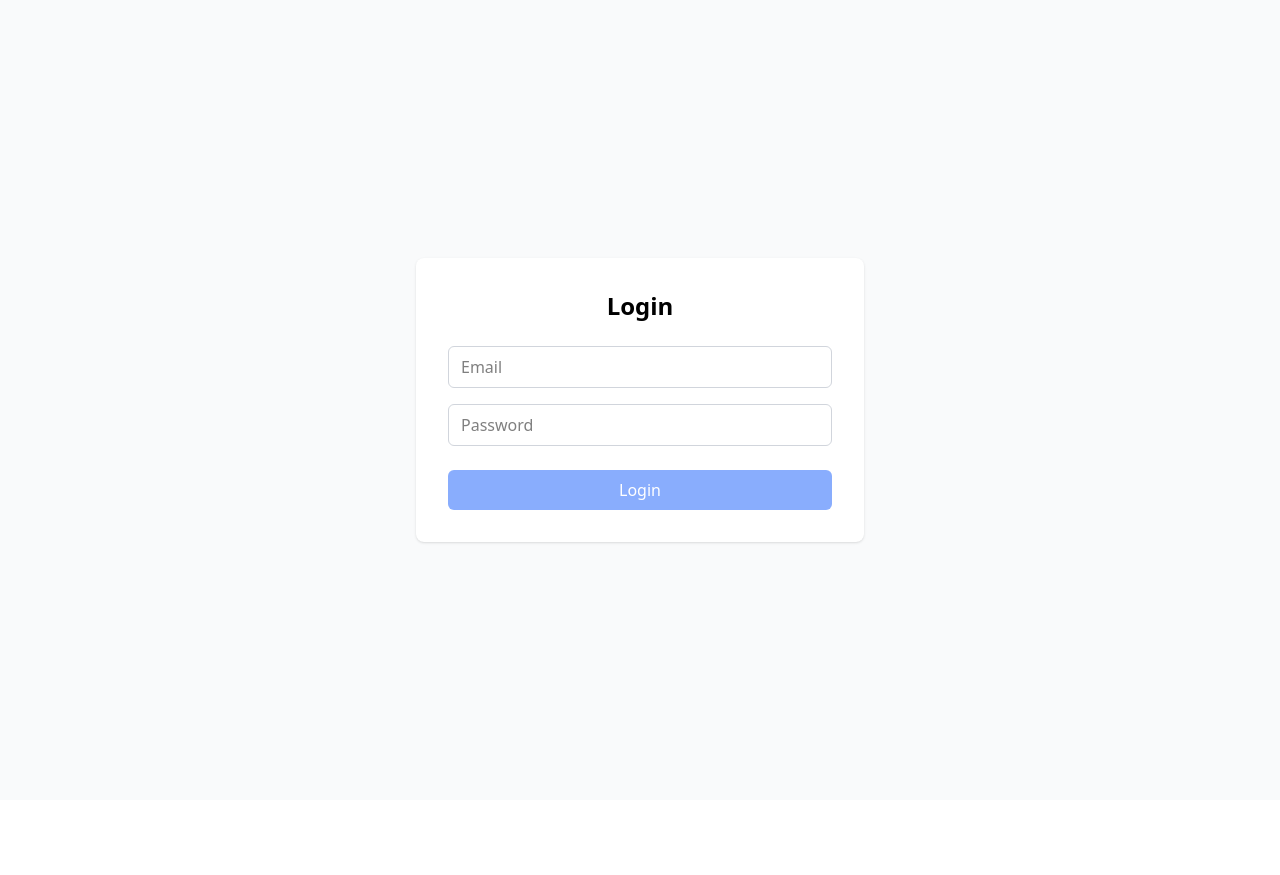
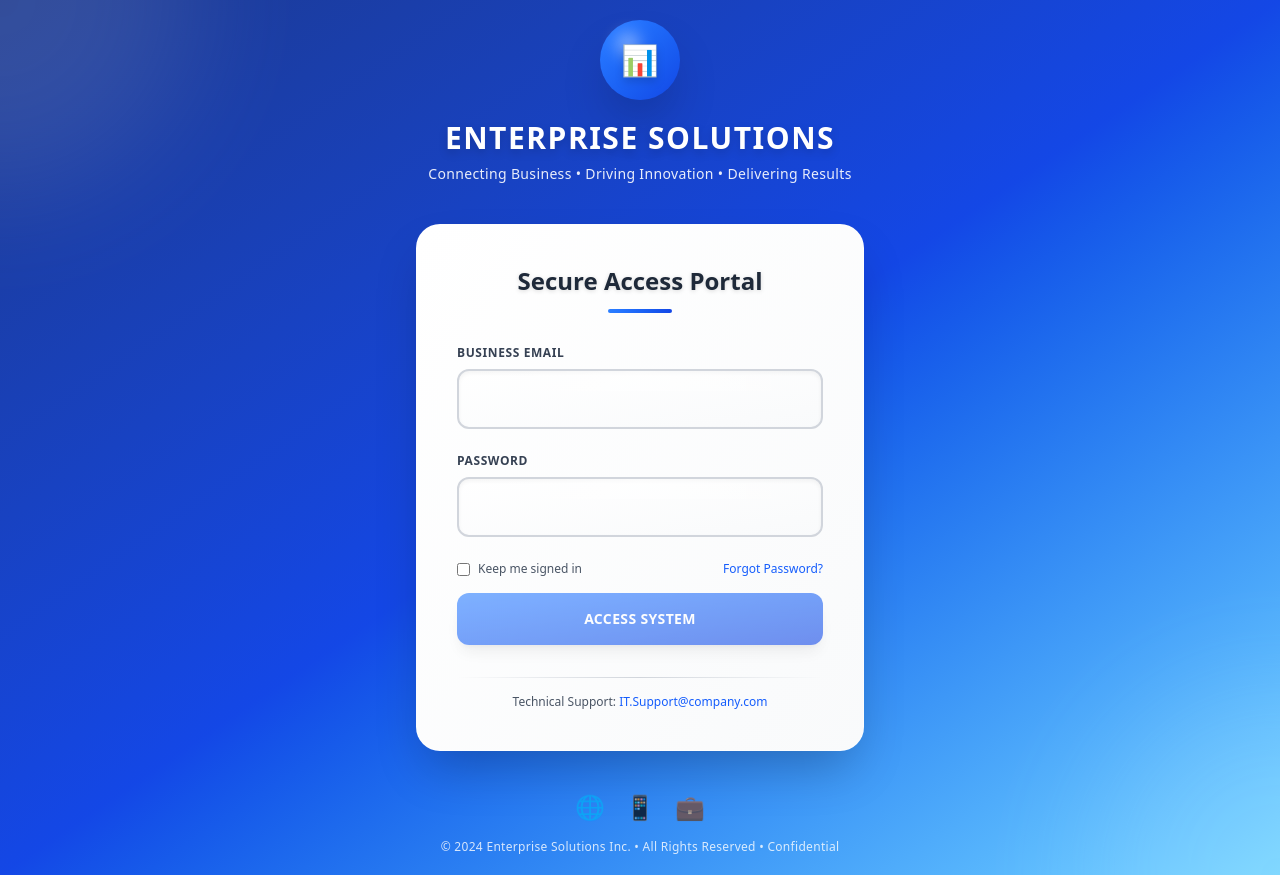
Before and after one commit to CoreDX1/File-Explorer-2, an Angular app in the folder src/Web/ClientApp/: page /login in a window 1280 px wide. Before the commit the page ends 800 px from the top, so only its background shows below. Built offline with nearby package versions, Linux system fonts and the light colour scheme.

Commit message:
Enhance login component with improved UI and accessibility features, including updated form layout, labels, and button styles.

```diff
--- a/src/Web/ClientApp/src/app/features/login/login.component.html
+++ b/src/Web/ClientApp/src/app/features/login/login.component.html
@@ -1,34 +1,86 @@
-<div class="min-h-screen flex items-center justify-center bg-gray-50">
-  <div class="max-w-md w-full space-y-8">
-    <form (ngSubmit)="onLogin()" #loginForm="ngForm" class="bg-white p-8 rounded-lg shadow">
-      <h2 class="text-2xl font-bold text-center mb-6">Login</h2>
+<div class="min-h-screen bg-gradient-to-br from-blue-900 via-blue-700 to-sky-300 relative overflow-hidden font-sans">
+  <!-- Background Pattern -->
+  <div class="absolute inset-0 opacity-10">
+    <div class="absolute top-0 left-0 w-96 h-96 bg-white rounded-full blur-3xl transform -translate-x-1/2 -translate-y-1/2"></div>
+    <div class="absolute bottom-0 right-0 w-96 h-96 bg-white rounded-full blur-3xl transform translate-x-1/2 translate-y-1/2"></div>
+  </div>
 
-      <div class="mb-4">
+  <div class="relative z-10 flex flex-col items-center justify-center min-h-screen p-5">
+    <!-- Header -->
+    <div class="text-center mb-10">
+      <div class="w-20 h-20 bg-gradient-to-br from-blue-500 to-blue-700 rounded-full mx-auto mb-5 flex items-center justify-center shadow-2xl relative">
+        <div class="absolute top-3 left-4 w-6 h-6 bg-white opacity-40 rounded-full blur-sm"></div>
+        <span class="text-3xl text-white drop-shadow-lg">📊</span>
+      </div>
+      <h1 class="text-3xl font-bold text-white drop-shadow-lg tracking-wider mb-2">ENTERPRISE SOLUTIONS</h1>
+      <p class="text-white/90 text-sm font-light tracking-wide">Connecting Business • Driving Innovation • Delivering Results</p>
+    </div>
+
+    <!-- Login Panel -->
+    <div class="bg-gradient-to-br from-white to-gray-50 rounded-3xl p-10 w-full max-w-md shadow-2xl border border-white/30">
+      <div class="text-center mb-8">
+        <h2 class="text-2xl font-semibold text-gray-800 mb-3 drop-shadow-sm">Secure Access Portal</h2>
+        <div class="w-16 h-1 bg-gradient-to-r from-blue-500 to-blue-700 mx-auto rounded-full"></div>
+      </div>
+
+      <form (ngSubmit)="onLogin()" #loginForm="ngForm" class="space-y-6">
+        <div>
+          <label class="block text-xs font-semibold text-gray-700 mb-2 uppercase tracking-wider">Business Email</label>
+          <div class="relative">
             <input
               type="email"
               [(ngModel)]="email"
               name="email"
-          placeholder="Email"
               required
-          class="w-full px-3 py-2 border border-gray-300 rounded-md">
+              class="w-full px-4 py-4 border-2 border-gray-300 rounded-xl text-base bg-gradient-to-br from-white to-gray-50 shadow-inner focus:border-blue-500 focus:ring-4 focus:ring-blue-200 transition-all duration-300">
+            <div class="absolute top-0.5 left-0.5 right-0.5 h-5 bg-gradient-to-r from-transparent via-white/60 to-transparent rounded-lg pointer-events-none"></div>
+          </div>
         </div>
 
-      <div class="mb-6">
+        <div>
+          <label class="block text-xs font-semibold text-gray-700 mb-2 uppercase tracking-wider">Password</label>
+          <div class="relative">
             <input
               type="password"
               [(ngModel)]="password"
               name="password"
-          placeholder="Password"
               required
-          class="w-full px-3 py-2 border border-gray-300 rounded-md">
+              class="w-full px-4 py-4 border-2 border-gray-300 rounded-xl text-base bg-gradient-to-br from-white to-gray-50 shadow-inner focus:border-blue-500 focus:ring-4 focus:ring-blue-200 transition-all duration-300">
+            <div class="absolute top-0.5 left-0.5 right-0.5 h-5 bg-gradient-to-r from-transparent via-white/60 to-transparent rounded-lg pointer-events-none"></div>
+          </div>
+        </div>
+
+        <div class="flex justify-between items-center my-4">
+          <label class="flex items-center cursor-pointer">
+            <input type="checkbox" class="mr-2 rounded border-gray-300 text-blue-600 focus:ring-blue-500">
+            <span class="text-xs text-gray-600">Keep me signed in</span>
+          </label>
+          <a href="#" class="text-xs text-blue-600 hover:text-blue-500 font-medium hover:underline">Forgot Password?</a>
         </div>
 
         <button
           type="submit"
           [disabled]="!loginForm.form.valid"
-        class="w-full bg-blue-600 text-white py-2 px-4 rounded-md hover:bg-blue-700 disabled:opacity-50">
-        Login
+          class="relative w-full bg-gradient-to-br from-blue-500 to-blue-700 text-white border-none rounded-xl py-4 px-6 text-sm font-semibold tracking-wide cursor-pointer shadow-lg hover:shadow-xl hover:-translate-y-0.5 disabled:opacity-60 disabled:cursor-not-allowed transition-all duration-300 overflow-hidden group">
+          <span class="relative z-10">ACCESS SYSTEM</span>
+          <div class="absolute inset-0 bg-gradient-to-r from-transparent via-white/30 to-transparent transform -translate-x-full group-hover:translate-x-full transition-transform duration-700"></div>
         </button>
       </form>
+
+      <div class="mt-8 text-center">
+        <div class="w-full h-px bg-gradient-to-r from-transparent via-gray-300 to-transparent mb-4"></div>
+        <p class="text-xs text-gray-600">Technical Support: <a href="#" class="text-blue-600 hover:text-blue-500 font-medium hover:underline">IT.Support&#64;company.com</a></p>
       </div>
     </div>
+
+    <!-- Footer -->
+    <div class="mt-10 text-center">
+      <div class="flex justify-center gap-5 mb-4">
+        <span class="text-2xl opacity-70">🌐</span>
+        <span class="text-2xl opacity-70">📱</span>
+        <span class="text-2xl opacity-70">💼</span>
+      </div>
+      <p class="text-xs text-white/80 tracking-wide">© 2024 Enterprise Solutions Inc. • All Rights Reserved • Confidential</p>
+    </div>
+  </div>
+</div>
```
Lines whose indentation alone changed are shown as unchanged.
